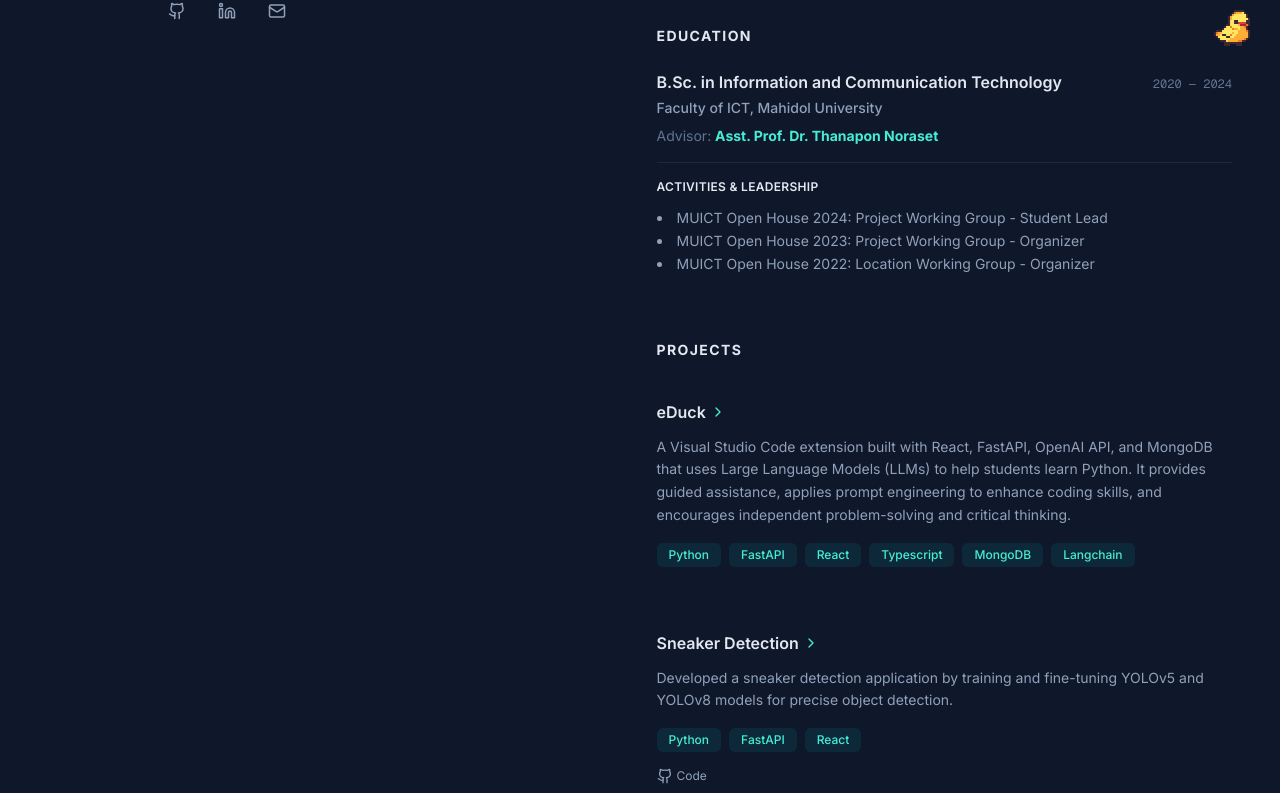
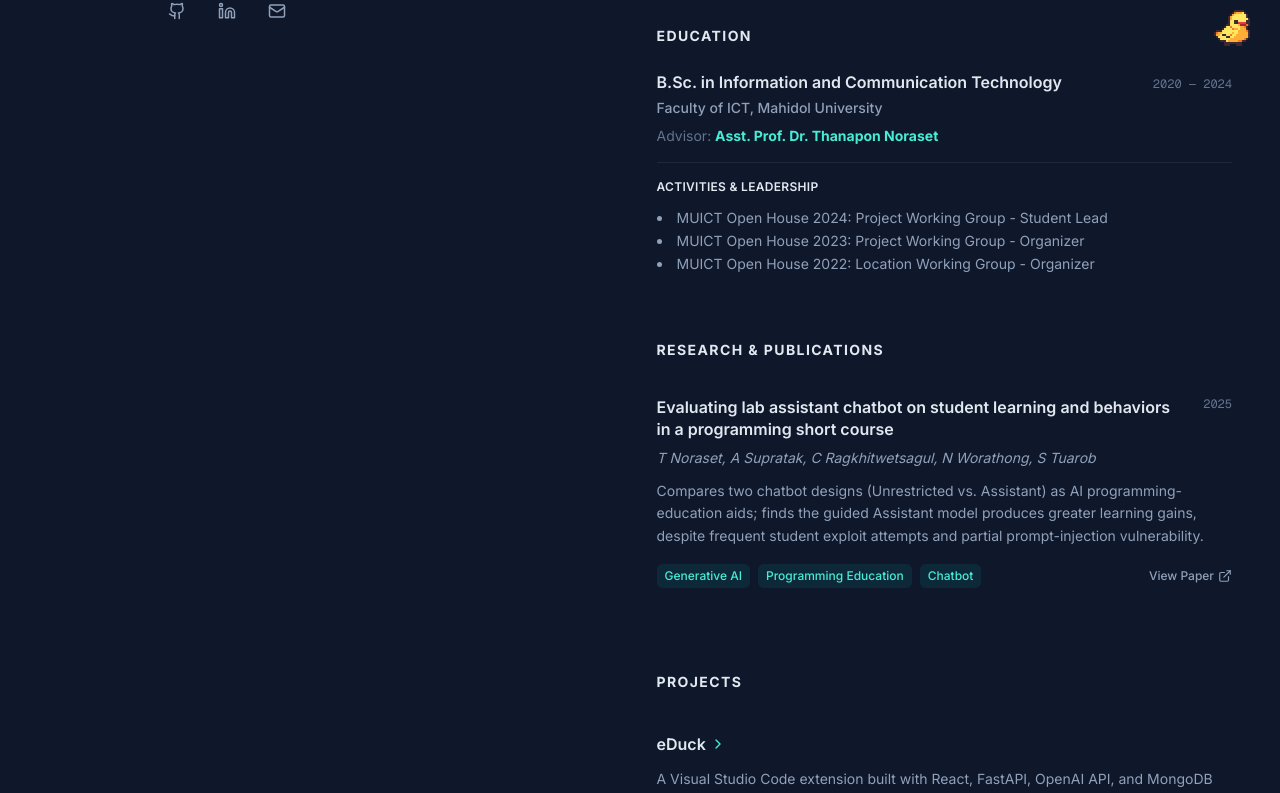
Before and after one commit to namtanvz/namtanvz.github.io, a Next.js app: page / in a window 1280 px wide. Shown: the part 724-1517 px from the top of the page. Built offline with nearby package versions, Linux system fonts and the light colour scheme.

Commit message:
add paper

```diff
--- a/app/page.tsx
+++ b/app/page.tsx
@@ -8,12 +8,13 @@
 import education from '@/data/education';
 import skills from '@/data/skills';
 import certifications from '@/data/certifications';
+import research from '@/data/research';
 
 
 const Home = () => {
   const [activeSection, setActiveSection] = useState('about');
   // eslint-disable-next-line react-hooks/exhaustive-deps
-  const sections = ['about', 'experience', 'education', 'projects', 'skills', 'certifications'];
+  const sections = ['about', 'experience', 'education', 'research' ,'projects', 'skills', 'certifications'];
 
   const allCategories = [
     { title: 'Languages', items: skills.programmingLanguages },
@@ -299,6 +300,67 @@
               </div>
             </section>
 
+            <section id="research" className="mb-16 scroll-mt-16 lg:scroll-mt-24">
+              <h2 className="text-sm font-bold uppercase tracking-widest text-slate-200 mb-4">
+                Research & Publications
+              </h2>
+              <div className="space-y-2">
+                {research.map((paper, idx) => (
+                  <div
+                    key={idx}
+                    className="group relative -mx-4 px-4 py-5"
+                  >
+                    <div className="flex flex-col sm:flex-row sm:items-start sm:justify-between gap-1">
+                      <h3 className="font-semibold leading-snug text-slate-200">
+                        {paper.title}
+                      </h3>
+                      <span className="text-xs text-slate-500 font-mono whitespace-nowrap sm:pl-4">
+                        {paper.date}
+                      </span>
+                    </div>
+
+                    <p className="mt-2 text-sm text-slate-400 italic">{paper.authors}</p>
+
+                    {paper.description && (
+                      <p className="mt-3 text-sm leading-relaxed text-slate-400">
+                        {paper.description}
+                      </p>
+                    )}
+
+                    <div className="mt-4 flex flex-wrap items-center justify-between gap-3">
+                      {paper.tags && paper.tags.length > 0 && (
+                        <div className="flex flex-wrap gap-2">
+                          {paper.tags.map((tag, tagIdx) => (
+                            <span
+                              key={tagIdx}
+                              className="rounded-md bg-teal-400/10 px-2 py-1 text-xs font-medium text-teal-300"
+                            >
+                              {tag}
+                            </span>
+                          ))}
+                        </div>
+                      )}
+
+                      {paper.url && (
+                        <a
+                          href={paper.url}
+                          target="_blank"
+                          rel="noopener noreferrer"
+                          className="inline-flex items-center text-xs font-medium text-slate-400 hover:text-teal-300 transition-colors ml-auto"
+                        >
+                          View Paper
+                          <ExternalLink className="w-3.5 h-3.5 ml-1" />
+                        </a>
+                      )}
+                    </div>
+                  </div>
+                ))}
+              </div>
+            </section>
+
+
+
+
             <section id="projects" className="mb-16 scroll-mt-16 lg:scroll-mt-24">
               <h2 className="text-sm font-bold uppercase tracking-widest text-slate-200 mb-4">
                 Projects
--- /dev/null
+++ b/data/research.ts
@@ -0,0 +1,21 @@
+export interface Research {
+  title: string;
+  authors: string;
+  date: string;
+  description?: string;
+  url?: string;
+  tags?: string[];
+}
+
+const research: Research[] = [
+  {
+    title: 'Evaluating lab assistant chatbot on student learning and behaviors in a programming short course',
+    authors: 'T Noraset, A Supratak, C Ragkhitwetsagul, N Worathong, S Tuarob',
+    date: '2025',
+    description: 'Compares two chatbot designs (Unrestricted vs. Assistant) as AI programming-education aids; finds the guided Assistant model produces greater learning gains, despite frequent student exploit attempts and partial prompt-injection vulnerability.',
+    url: 'https://www.sciencedirect.com/science/article/pii/S2666920X25001675',
+    tags: ['Generative AI', 'Programming Education','Chatbot'],
+  },
+];
+
+export default research;
```
